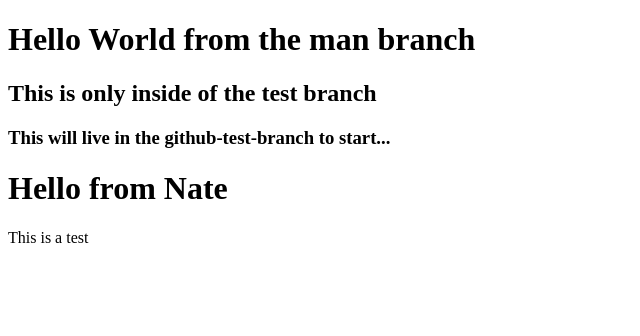
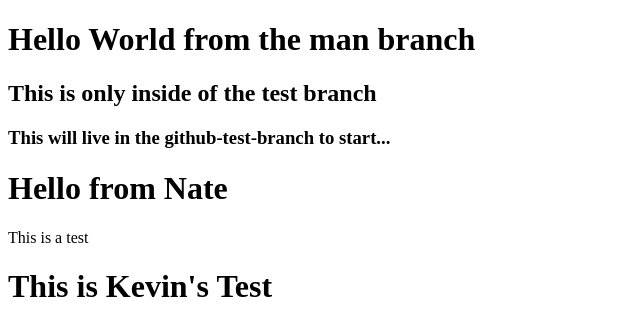
Before and after one commit to CodingTemple/Github-Test-Branches, a plain HTML site: page index.html in a window 1280 px wide. Shown: the whole page, without its empty margins (0-640 px from the left). Drawn offline with Linux system fonts and the light colour scheme.

Commit message:
Update index.html

```diff
--- a/index.html
+++ b/index.html
@@ -12,5 +12,7 @@
 
     <h1>Hello from Nate</h1>
     <p>This is a test</p>
+
+    <h1>This is Kevin's Test</h1>
 </body>
 </html>
```
